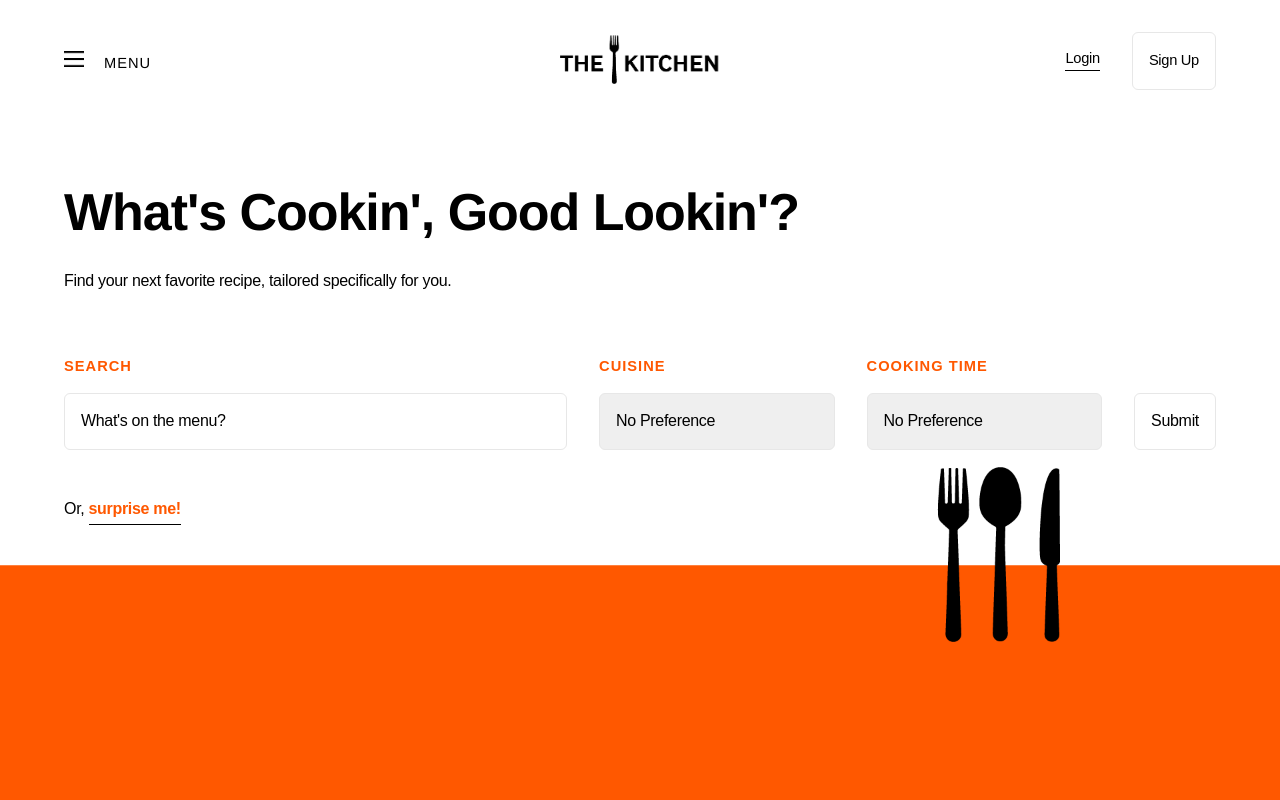
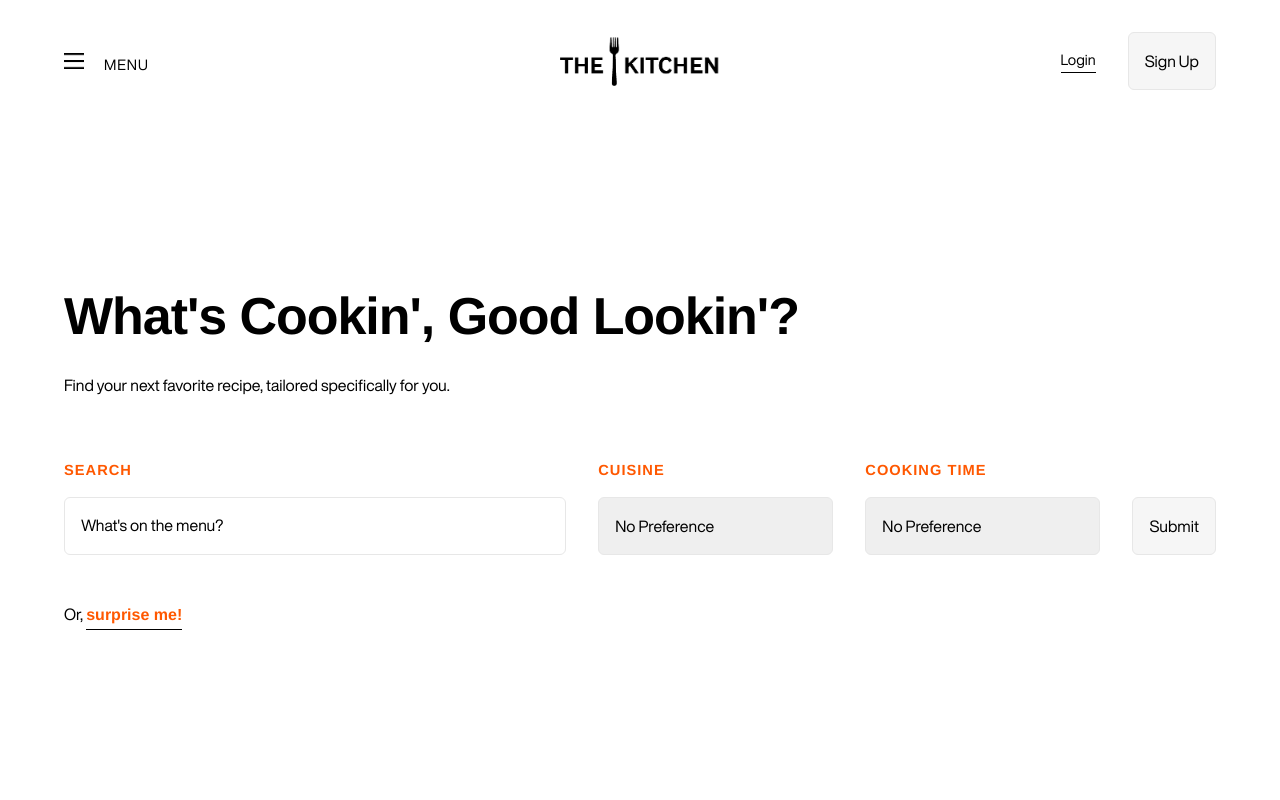
Before and after one commit to hanson-leung/the-kitchen, a PHP site: page / in a window 1280 px wide. Run offline with PHP 8.4, Linux system fonts and the light colour scheme; data that the repository does not hold is empty.

Commit message:
add sign up fuction

```diff
--- a/header.php
+++ b/header.php
@@ -9,9 +9,11 @@
         <div class="text" id="login" >
             <a href="#" id="loginbutton">Login</a>
         </div>
+        <a href="signup.php" class="no-declaration"
         <div class="text" id="signup" >
             <button id="signup">Sign Up</button>
         </div>
+        </a>
     </div>
 </div>
 <!--close header-->
--- a/stylesheets/home.css
+++ b/stylesheets/home.css
@@ -21,11 +21,6 @@
   align-items: flex-end;
 }
 
-.main-container {
-  display: grid;
-  grid-gap: 4rem;
-}
-
 form div {
   display: grid;
   grid-auto-flow: row;
--- a/stylesheets/main.css
+++ b/stylesheets/main.css
@@ -15,7 +15,7 @@
   /* fonts */
   --headline: "Helvetica";
   --bodycopy: "Helvetica";
-  --bold: 400;
+  --bold: 800;
   --regular: 400;
 }
 
@@ -29,9 +29,21 @@
   grid-gap: 4rem;
 }
 
+@font-face {
+  font-family: 'Helvetica';
+  src: url('../fonts/HelveticaNowDisplay-Bold.woff2') format('woff2');
+  font-weight: 800;
+}
+
+@font-face {
+  font-family: 'Helvetica';
+  src: url('../fonts/HelveticaNowDisplay-Regular.woff2') format('woff2');
+  font-weight: 400;
+}
+
 h1,
 h2 {
-  font-family: var(--headline), Arial, sans-serif;
+  font-family: var(--headline), sans-serif, Arial;
   font-weight: var(--bold);
   font-style: normal;
   font-weight: 600;
@@ -53,12 +65,12 @@ option,
 input,
 button,
 ::placeholder {
-  font-family: sans-serif, Arial;
+  font-family: var(--headline),sans-serif, Arial;
   font-weight: var(--regular);
   font-style: normal;
   margin: 0;
   color: var(--black);
-  letter-spacing: -0.02em;
+  letter-spacing: -0.0em;
 }
 
 p {
@@ -76,6 +88,10 @@ a:visited {
   padding-bottom: 0.2rem;
   display: inline-block;
   width: fit-content;
+}
+
+a.no-declaration {
+  border-bottom: 1px solid var(--transparent);
 }
 
 /* general */
@@ -99,7 +115,7 @@ body {
 
 body {
   padding: 0 4rem;
-  background-image: url("../uploads/branding/backgroundimage.png");
+  /*background-image: url("../uploads/branding/backgroundimage.png");*/
   background-position: bottom;
   background-repeat: no-repeat;
   background-size: 100%;
@@ -108,6 +124,18 @@ body {
 .root {
   max-width: 1440px;
   margin: 0 auto;
+}
+
+.root.small {
+  max-width: 768px;
+  margin: 0 auto;
+}
+
+
+.main-container {
+  display: grid;
+  grid-gap: 4rem;
+  padding: 4rem 0;
 }
 
 /* buttons */
@@ -131,7 +159,7 @@ input[type="submit"] {
 
 button,
 input[type="submit"] {
-  background-color: white;
+  background-color: var(--lightgrey);
 }
 
 /* grid */
```
Also changed, not shown: signup-complete.php (added, +64 -0 lines), signup.php (added, +71 -0 lines), fonts/HelveticaNowDisplay-Bold.woff2 (added), fonts/HelveticaNowDisplay-Light.woff2 (added), fonts/HelveticaNowDisplay-Regular.woff2 (added), fonts/HelveticaRoundedLTStd-Black.otf (added), fonts/PPEiko-Regular.woff2 (deleted), 2 other files.
